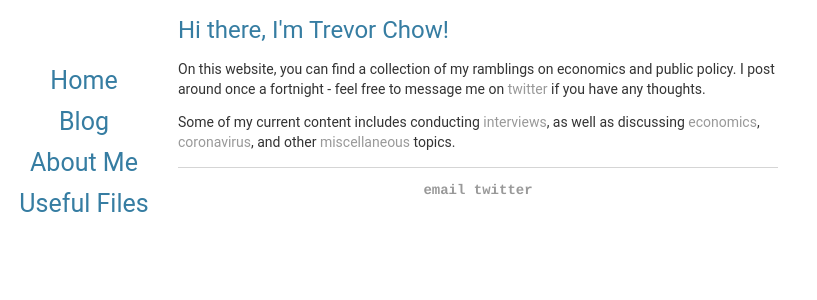
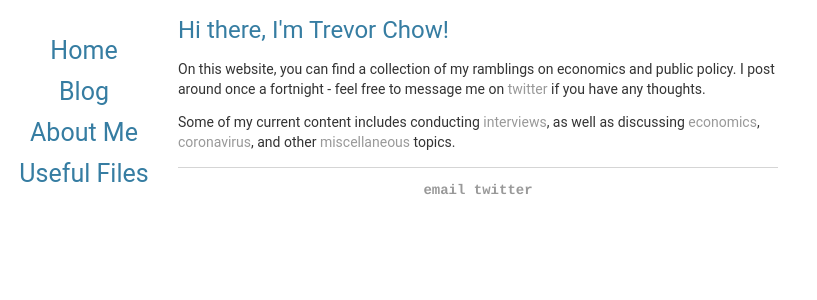
Before and after one commit to tmychow/tmychow.github.io, a Jekyll site: the page built from index.html, in a window 1280 px wide. Shown: the top 300 px of the page, without its empty margins (0-817 px from the left). Built offline with Jekyll 4.4.1, drawn with Linux system fonts in a browser that asks for light colours.

Commit message:
Update main.css

```diff
--- a/css/main.css
+++ b/css/main.css
@@ -56,7 +56,7 @@ footer {
   left: 0;
   background-color: hsl(35%, 36%, 95%);
   overflow-x: hidden; /* Disable horizontal scroll */
-  padding-top: 60px;
+  padding-top: 30px;
 }
 .sidenav a {
   padding: 6px 8px 6px 16px;
```
